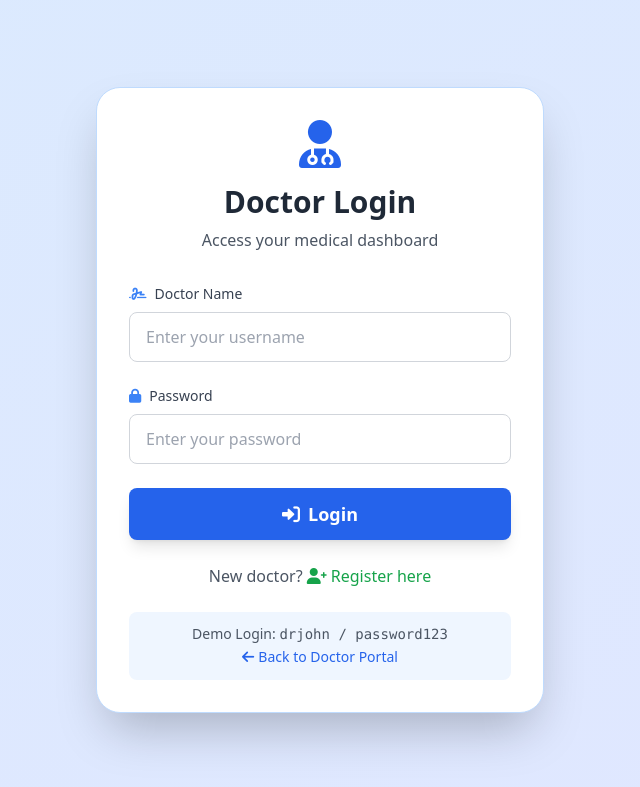
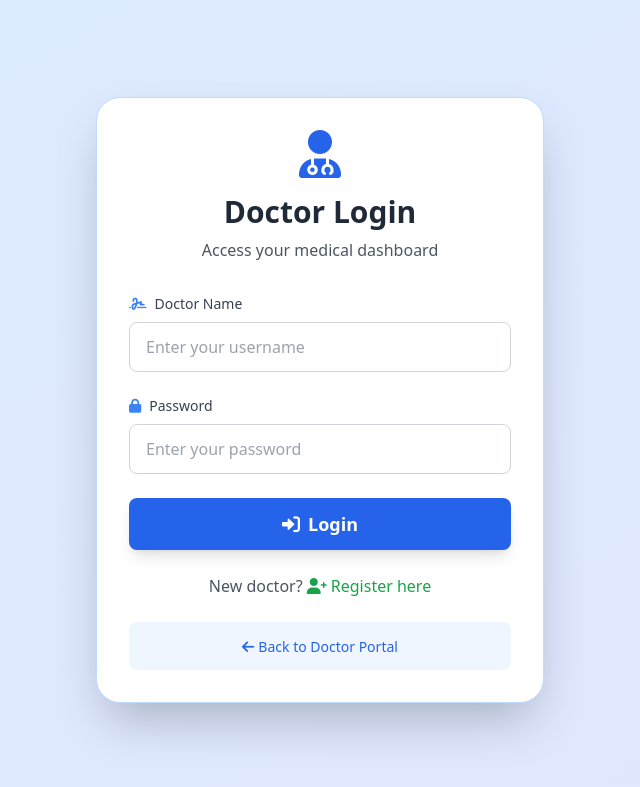
Before and after one commit to PRATIK17492/Health-Kiosk, a Flask app: page /doctor/login in a window 1280 px wide. Shown: the top 787 px of the page, without its empty margins (320-960 px from the left). Run offline with Flask 3, Linux system fonts and the light colour scheme; some libraries are stand-ins or nearby versions.

Commit message:
Add files via upload

```diff
--- a/templates/doctor_login.html
+++ b/templates/doctor_login.html
@@ -1,4 +1,3 @@
-
 <!DOCTYPE html>
 <html>
 <head>
@@ -56,7 +55,7 @@
     </div>
 
     <div class="mt-6 p-3 bg-blue-50 rounded-lg text-center">
-      <p class="text-sm text-gray-600">Demo Login: <span class="font-mono">drjohn / password123</span></p>
+      <p class="text-sm text-gray-600"><span class="font-mono"></span></p>
       <a href="/doctor/welcome" class="text-blue-600 hover:text-blue-800 text-sm">
         <i class="fas fa-arrow-left mr-1"></i>Back to Doctor Portal
       </a>
```
